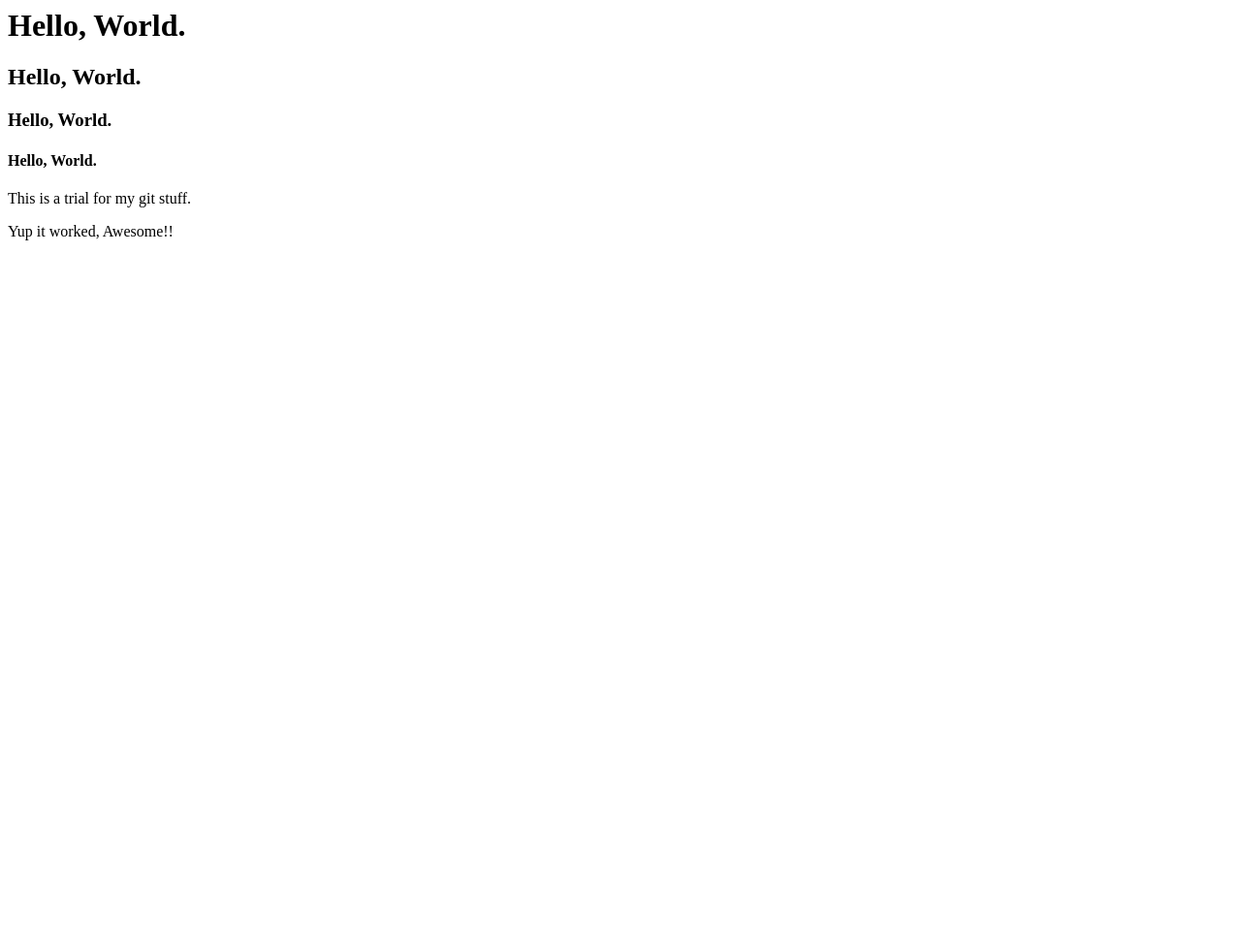
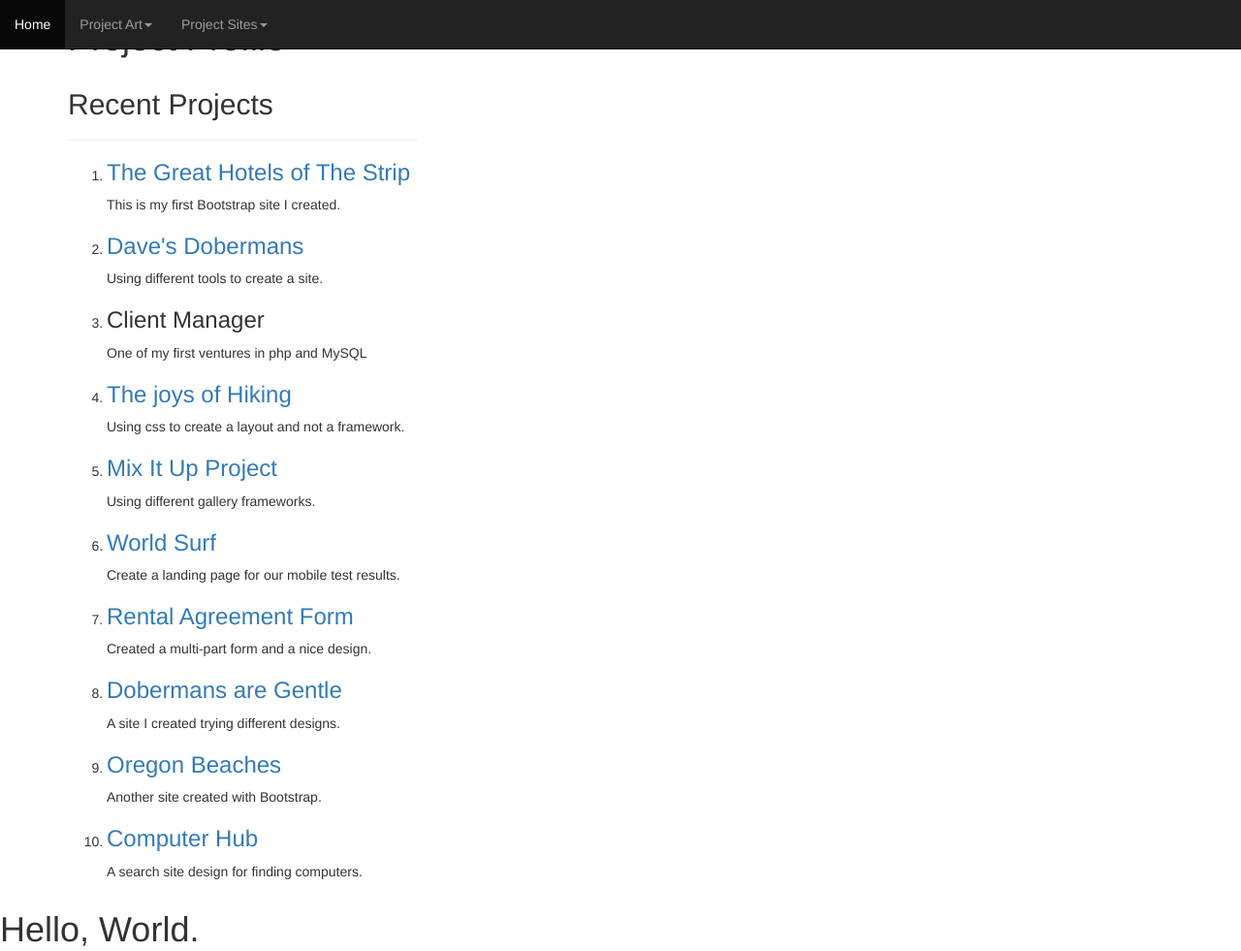
Before and after one commit to DaveGall/githookdemo, a plain HTML site: page index.html in a window 1280 px wide. Shown: the top 981 px of the page at 97% size. Before the commit the page ends 800 px from the top, so only its background shows below. Drawn offline with nearby package versions, Linux system fonts and the light colour scheme.

Commit message:
moved my index file here.

```diff
--- a/index.html
+++ b/index.html
@@ -1,4 +1,98 @@
-<h1>Hello, World.</h1>
+<!DOCTYPE html>
+<html lang="en">
+<head>
+    <meta charset="UTF-8">
+    <link href="css/bootstrap.css" rel="stylesheet" type="text/css"/>
+    <link href="css/style.css" rel="stylesheet" type="text/css"/>
+    <script src="js/jquery-1.11.1.min.js"></script>
+    <script src="js/bootstrap.js"></script>
+    <title>My Portfolio</title>
+</head>
+<body>
+
+<div class="container"><!--Site container start-->
+
+    <div class="row"><!--Main site nav start-->
+        <nav class="navbar navbar-default navbar-inverse navbar-fixed-top" role="navigation">
+            <div class="navbar-header">
+                <button type="button" class="navbar-toggle" data-toggle="collapse" data-target="#collapse">
+                    <span class="icon-bar"></span>
+                    <span class="icon-bar"></span>
+                    <span class="icon-bar"></span>
+                </button>
+            </div>
+            <div class="collapse navbar-collapse" id="collapse">
+                <ul class="nav navbar-nav">
+                    <li class="active"><a href="index.html">Home</a> </li>
+                    <li class="dropdown"><a href="#" data-toggle="dropdown">Project Art<span class="caret"></span> </a>
+                        <ul class="dropdown-menu">
+                            <li><a href="#">Art 1</a> </li>
+
+                        </ul>
+                    </li>
+                    <li class="dropdown"><a href="#" data-toggle="dropdown">Project Sites<span class="caret"></span> </a>
+                        <ul class="dropdown-menu">
+                            <li><a href="#">Project 1</a> </li>
+                            <li><a href="#">Project 2</a> </li>
+                            <li><a href="#">Project 3</a> </li>
+                        </ul>
+                    </li>
+                </ul>
+            </div>
+        </nav>
+    </div><!--Main site nave end-->
+
+    <h1 class="center">Project Profile</h1>
+
+    <div class="row">
+        <div class="col-md-3 leftDisplay"><!--Display box left start-->
+
+        </div><!--Display box left end-->
+        <div class="col-md-3 middleDisplay"><!--Display box middle start-->
+
+        </div><!--Display box middle end-->
+        <div class="col-md-3 middleDisplay"><!--Display box middle start-->
+
+        </div><!--Display box middle end-->
+        <div class="col-md-3 rightDisplay"><!--Display box right start-->
+
+        </div><!--Display box right end-->
+    </div>
+
+    <div class="row">
+        <div class="col-md-4"><!--Start left aside-->
+            <h2>Recent Projects</h2>
+            <hr>
+            <ol>
+                <li><a href="http://davegall.github.io/DWS2/Week2_Project/index.html"> <h3>The Great Hotels of The Strip</h3></a>
+                <p>This is my first Bootstrap site I created.</p></li>
+                <li><a href="http://davegall.github.io/WIA/Gall_David_WIA_The_Project/Daves_Dobermans/index.html"><h3>Dave's Dobermans</h3></a>
+                    <p>Using different tools to create a site.</p></li>
+                <li><h3>Client Manager</h3>
+                <p>One of my first ventures in php and MySQL</p></li>
+                <li><a href="http://davegall.github.io/dws1/Gall_David_project4/index.html"> <h3>The joys of Hiking</h3></a>
+                <p>Using css to create a layout and not a framework.</p></li>
+                <li><a href="http://davegall.github.io/WIA/Gall_David_WIA_Presentation/MixItUp_Demo/index.html"><h3>Mix It Up Project</h3></a>
+                    <p>Using different gallery frameworks.</p></li>
+                <li><a href="http://davegall.github.io/WiU/Landing_Page/index.html"> <h3>World Surf</h3></a>
+                <p>Create a landing page for our mobile test results.</p></li>
+                <li><a href="http://davegall.github.io/DWS2/Forms_Project/index.html"> <h3>Rental Agreement Form</h3></a>
+                <p>Created a multi-part form and a nice design.</p></li>
+                <li><a href="http://davegall.github.io/DWS2/Week1_Project/index.html"><h3>Dobermans are Gentle</h3></a>
+                    <p>A site I created trying different designs.</p></li>
+                <li><a href="http://davegall.github.io/DWS2/Week4_Project/index.html"> <h3>Oregon Beaches</h3></a>
+                <p>Another site created with Bootstrap.</p></li>
+                <li><a href="http://davegall.github.io/Gall_David_WSP/Gall_David_Prototype3/Welcome.html#"> <h3>Computer Hub</h3></a>
+                <p>A search site design for finding computers.</p></li>
+            </ol>
+        </div><!--End Left Aside-->
+        <div class="col-md-8"></div>
+    </div>
+
+</div><!--Site container end-->
+
+</body>
+</html><h1>Hello, World.</h1>
 <h2>Hello, World.</h2>
 <h3>Hello, World.</h3>
 <h4>Hello, World.</h4>
```
